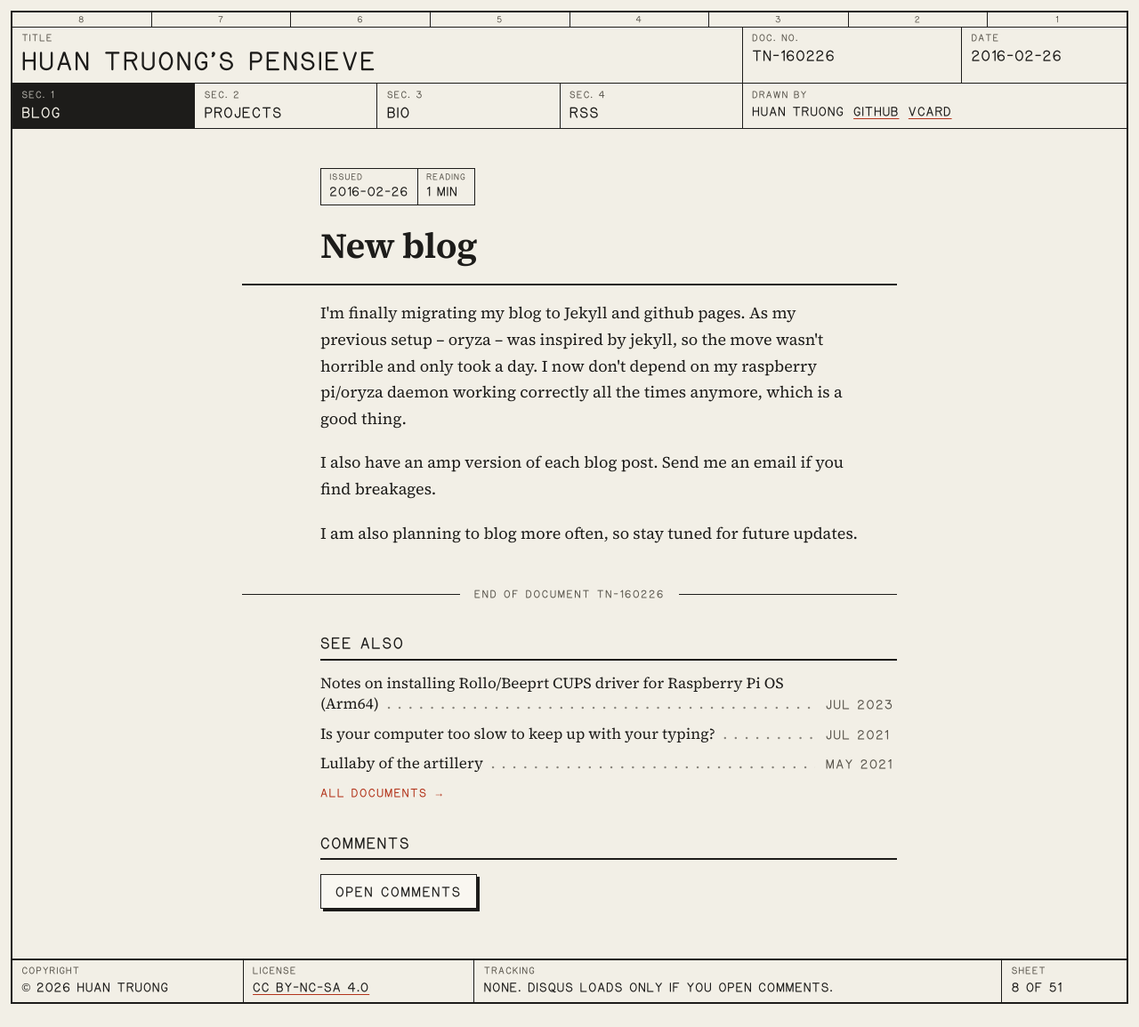
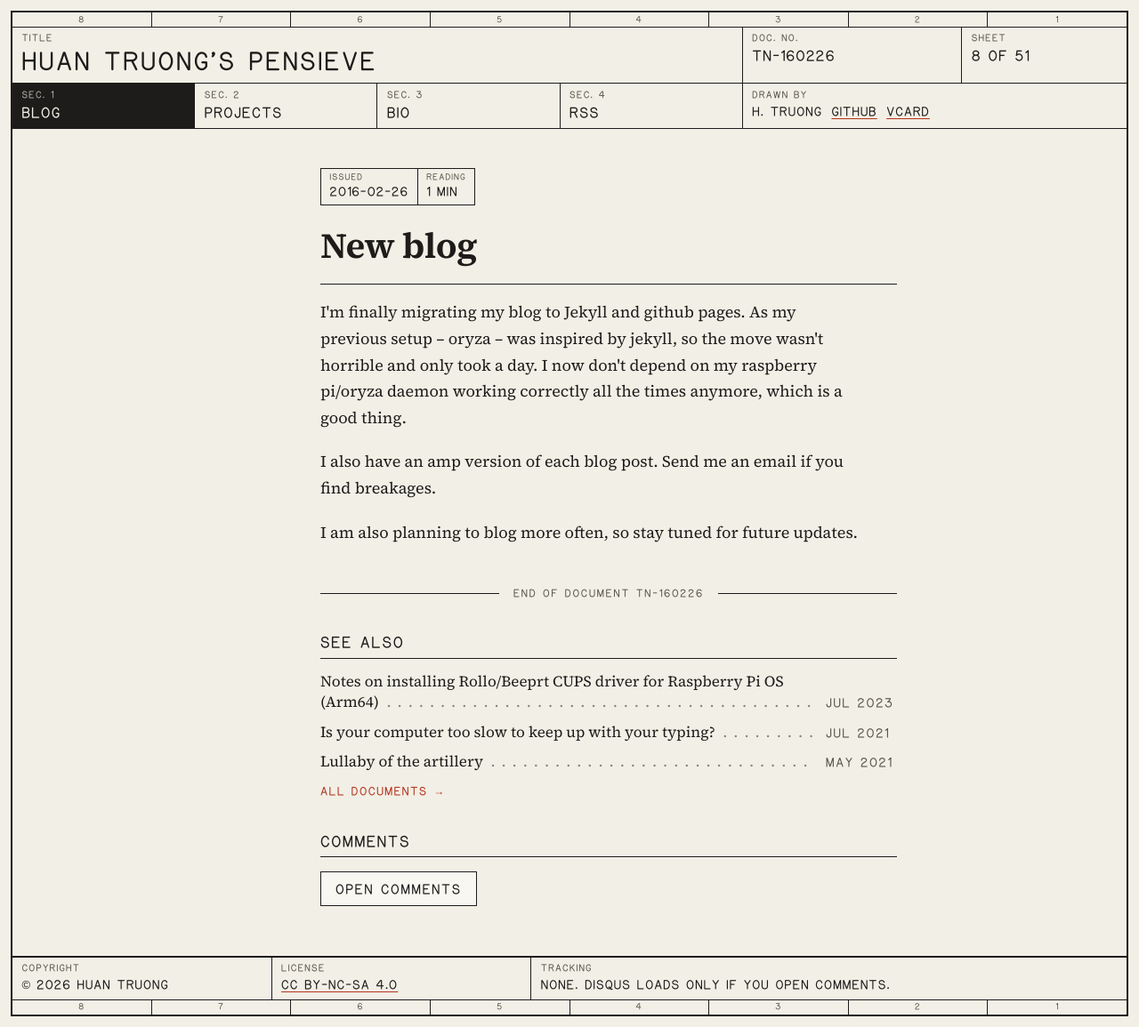
Before and after one commit to htruong/htruong.github.io, a Jekyll site: the page built from _posts/2016-02-26-new-blog.markdown, in a window 1280 px wide. Shown: the whole page at 89% size. Built offline with Jekyll 4.4.1, drawn with Linux system fonts in a browser that asks for light colours.

Commit message:
Round 4: rules on the text column, sheet/scale cells, month-first phone list
Co-Authored-By: Claude Opus 5.5 <noreply@anthropic.com>

```diff
--- a/_includes/_footer.html
+++ b/_includes/_footer.html
@@ -15,10 +15,4 @@
     <span class="tb-label">Tracking</span>
     <span class="tb-value">None. Disqus loads only if you open comments.</span>
   </div>
-  {% if include.sheet_no %}
-  <div class="tb-cell tb-sheet">
-    <span class="tb-label">Sheet</span>
-    <span class="tb-value">{{ include.sheet_no }} of {{ site.posts.size }}</span>
-  </div>
-  {% endif %}
 </footer>
--- a/_includes/_navigation.html
+++ b/_includes/_navigation.html
@@ -1,6 +1,6 @@
 {% comment %}
   The page header is the title block of an engineering drawing.
-  Pass doc="…" for the document number shown in it, and date=… for its date.
+  Pass doc="…" for the document number shown in it, and sheet_no=… on a post.
 {% endcomment %}
 {% assign here = page.url | remove: 'index.html' %}
 <header class="titleblock" role="banner">
@@ -12,10 +12,17 @@
     <span class="tb-label">Doc. no.</span>
     <span class="tb-value">{{ include.doc | default: 'TN-0000' }}</span>
   </div>
-  <div class="tb-cell tb-date">
-    <span class="tb-label">Date</span>
-    <span class="tb-value">{{ include.date | date: '%Y-%m-%d' }}</span>
+  {% if include.sheet_no %}
+  <div class="tb-cell tb-sheet">
+    <span class="tb-label">Sheet</span>
+    <span class="tb-value">{{ include.sheet_no }} of {{ site.posts.size }}</span>
   </div>
+  {% else %}
+  <div class="tb-cell tb-sheet">
+    <span class="tb-label">Scale</span>
+    <span class="tb-value">1&thinsp;:&thinsp;1</span>
+  </div>
+  {% endif %}
   <nav class="tb-nav" id="site-nav">
     <a class="tb-cell" href="/"{% if here == '/' or page.layout == 'post' or page.layout == 'blog_by_category' %} aria-current="page"{% endif %}>
       <span class="tb-label">Sec. 1</span><span class="tb-value">Blog</span>
@@ -31,6 +38,6 @@
   </nav>
   <div class="tb-cell tb-drawn">
     <span class="tb-label">Drawn by</span>
-    <span class="tb-value"><span class="tb-author">Huan Truong</span> <a href="https://github.com/{{ site.owner.github }}">Github</a> <a href="/vc">vCard</a></span>
+    <span class="tb-value"><span class="tb-author">H. Truong</span> <a href="https://github.com/{{ site.owner.github }}">Github</a> <a href="/vc">vCard</a></span>
   </div>
 </header>
--- a/_layouts/sheet.html
+++ b/_layouts/sheet.html
@@ -13,21 +13,19 @@
 {% else %}
   {% capture doc %}TN-{{ page.url | split: '/' | last | remove: '.html' | upcase | default: 'PAGE' }}{% endcapture %}
 {% endif %}
-{% comment %} The date in the title block: a post's own, else the newest post's. A post is sheet n of all posts, oldest first. {% endcomment %}
+{% comment %} A post is sheet n of all posts, oldest first {% endcomment %}
 {% if page.layout == 'post' %}
-  {% assign date = page.date %}
   {% for post in site.posts %}{% if post.url == page.url %}{% assign sheet_no = site.posts.size | minus: forloop.index0 %}{% endif %}{% endfor %}
-{% else %}
-  {% assign date = site.posts.first.date %}
 {% endif %}
 <body class="{{ page.layout }}">
 <div class="sheet">
   {% include _zones.html %}
-  {% include _navigation.html doc=doc date=date %}
+  {% include _navigation.html doc=doc sheet_no=sheet_no %}
   <main id="main" role="main">
     {{ content }}
   </main>
-  {% include _footer.html sheet_no=sheet_no %}
+  {% include _footer.html %}
+  {% include _zones.html %}
 </div>
 {% include _scripts.html %}
 </body>
--- a/_sass/datasheet.scss
+++ b/_sass/datasheet.scss
@@ -52,10 +52,10 @@ img {
   max-width: $index-column;
   margin: 0 auto;
 }
-// Everything that isn't a margin note starts at the text column
+// Everything that isn't a margin note starts at the text column, rules too
 @mixin text-column {
   @media #{$sheet-wide} {
-    padding-left: $margin-col;
+    margin-left: $margin-col;
   }
 }
 .contents-head,
@@ -63,7 +63,8 @@ img {
 .doc-head,
 .doc-body,
 .see-also,
-.doc-comments {
+.doc-comments,
+.end-mark {
   @include text-column;
 }
 
@@ -77,7 +78,7 @@ img {
   justify-content: space-between;
   gap: 0.25rem 1rem;
   padding-bottom: 0.5rem;
-  border-bottom: 2px solid $ink;
+  border-bottom: 1px solid $ink;
   h1 {
     margin: 0;
     @include label-text(1.625rem);
@@ -136,6 +137,9 @@ img {
     grid-template-columns: minmax(0, 1fr) auto;
     column-gap: 0.75rem;
     align-items: last baseline;
+    @media #{$sheet-narrow} {
+      align-items: first baseline;
+    }
     padding: 0.3rem 0;
     color: $ink;
     text-decoration: none;
@@ -151,6 +155,8 @@ img {
 .toc-title {
   position: relative;
   overflow: hidden;
+  // Room for a few dots even when the last line is full
+  padding-right: 2rem;
   font-size: 1.0625rem;
   line-height: 1.4;
   @media #{$sheet-narrow} {
@@ -169,11 +175,28 @@ img {
 }
 .toc-page {
   // Left-aligned in a fixed column, so every leader stops at the same place
-  min-width: 2.25rem;
+  width: 2.5rem;
   text-align: left;
   white-space: nowrap;
   @include label-text(0.8125rem);
   color: $ink-2;
+}
+
+// Narrow: the month leads each line and the leaders go
+@media #{$sheet-narrow} {
+  .toc a {
+    grid-template-columns: auto minmax(0, 1fr);
+  }
+  .toc-title {
+    padding-right: 0;
+    &::after {
+      content: none;
+    }
+  }
+  .toc-page {
+    order: -1;
+    align-self: baseline;
+  }
 }
 
 /* Topics as part codes */
@@ -199,7 +222,7 @@ img {
 
 .doc-head {
   padding-bottom: 1.25rem;
-  border-bottom: 2px solid $ink;
+  border-bottom: 1px solid $ink;
   h1 {
     max-width: $measure;
     margin: 0;
@@ -347,7 +370,7 @@ img {
     margin: 0 0 1.5rem;
     padding: 0 0 1.25rem;
     border-top: 0;
-    border-bottom: 2px solid $ink;
+    border-bottom: 1px solid $ink;
     font-size: 2.5rem;
     line-height: 1.12;
     @media #{$sheet-narrow} {
@@ -511,7 +534,8 @@ img {
   display: flex;
   align-items: center;
   gap: 1rem;
-  margin: 0 0 2.5rem;
+  margin-top: 0;
+  margin-bottom: 2.5rem;
   @include label-text(0.6875rem);
   letter-spacing: 0.12em;
   color: $ink-2;
@@ -525,7 +549,7 @@ img {
 .doc-end-head {
   margin: 0 0 0.25rem;
   padding-bottom: 0.4rem;
-  border-bottom: 2px solid $ink;
+  border-bottom: 1px solid $ink;
   @include label-text(1rem);
   letter-spacing: 0.06em;
 }
@@ -535,7 +559,7 @@ img {
     padding-top: 0.3rem;
   }
   .toc-page {
-    min-width: 5rem;
+    width: 5rem;
   }
 }
 .see-all {
@@ -566,15 +590,9 @@ img {
   @include label-text(0.875rem);
   color: $ink;
   text-decoration: none;
-  box-shadow: 3px 3px 0 $ink;
-  transition: transform 0.08s, box-shadow 0.08s;
   &:hover,
   &:focus-visible {
     background: $ink;
     color: $paper;
   }
-  &:active {
-    transform: translate(3px, 3px);
-    box-shadow: 0 0 0 $ink;
-  }
 }
--- a/_sass/titleblock.scss
+++ b/_sass/titleblock.scss
@@ -63,9 +63,19 @@ $sheet-narrow: "(max-width: 47.9375em)";
       border-left: 0;
     }
   }
-  // A phone-sized sheet has no room for zones worth naming
+  // The strip along the bottom edge
+  &:last-child {
+    border-top: 1px solid $ink;
+    border-bottom: 0;
+  }
+  // Four zones on a narrow sheet
   @media #{$sheet-narrow} {
-    display: none;
+    span:nth-child(-n + 4) {
+      display: none;
+    }
+    span:nth-child(5) {
+      border-left: 0;
+    }
   }
 }
 
@@ -100,20 +110,19 @@ $sheet-narrow: "(max-width: 47.9375em)";
   grid-template-columns: repeat(4, minmax(0, 1fr));
   grid-template-areas:
     "title title title title"
-    "nav nav nav nav";
+    "nav nav nav nav"
+    "doc doc sheet sheet";
   border-bottom: 1px solid $ink;
   @media #{$sheet-wide} {
     grid-template-columns: repeat(4, minmax(0, 1fr)) minmax(0, 1.2fr) minmax(0, 0.9fr);
     grid-template-areas:
-      "title title title title doc date"
+      "title title title title doc sheet"
       "nav nav nav nav drawn drawn";
   }
   > .tb-cell:last-child {
     border-bottom: 0;
   }
-  // A phone gets the title and the sections; the rest is in the footer
-  .tb-doc,
-  .tb-date,
+  // A phone gets the title, the sections and the numbers; "Drawn by" is in the footer
   .tb-drawn {
     @media #{$sheet-narrow} {
       display: none;
@@ -137,9 +146,15 @@ $sheet-narrow: "(max-width: 47.9375em)";
   .tb-doc {
     grid-area: doc;
   }
-  .tb-date {
-    grid-area: date;
+  .tb-sheet {
+    grid-area: sheet;
     border-right: 0;
+  }
+  @media #{$sheet-narrow} {
+    .tb-doc,
+    .tb-sheet {
+      border-bottom: 0;
+    }
   }
   .tb-drawn {
     grid-area: drawn;
--- a/feed.xml
+++ b/feed.xml
@@ -33,14 +33,14 @@ layout: null
   <h:div class="titleblock">
     <h:a class="tb-cell tb-title" href="{{ '/' | absolute_url }}"><h:span class="tb-label">Title</h:span><h:span class="tb-value">Huan Truong&#8217;s Pensieve</h:span></h:a>
     <h:div class="tb-cell tb-doc"><h:span class="tb-label">Doc. no.</h:span><h:span class="tb-value">TN-FEED</h:span></h:div>
-    <h:div class="tb-cell tb-date"><h:span class="tb-label">Date</h:span><h:span class="tb-value">{{ site.posts.first.date | date: '%Y-%m-%d' }}</h:span></h:div>
+    <h:div class="tb-cell tb-sheet"><h:span class="tb-label">Scale</h:span><h:span class="tb-value">1&#8201;:&#8201;1</h:span></h:div>
     <h:div class="tb-nav">
       <h:a class="tb-cell" href="{{ '/' | absolute_url }}"><h:span class="tb-label">Sec. 1</h:span><h:span class="tb-value">Blog</h:span></h:a>
       <h:a class="tb-cell" href="{{ '/projects.html' | absolute_url }}"><h:span class="tb-label">Sec. 2</h:span><h:span class="tb-value">Projects</h:span></h:a>
       <h:a class="tb-cell" href="{{ '/about.html' | absolute_url }}"><h:span class="tb-label">Sec. 3</h:span><h:span class="tb-value">Bio</h:span></h:a>
       <h:a class="tb-cell tb-rss" href="{{ page.url | absolute_url }}" aria-current="page"><h:span class="tb-label">Sec. 4</h:span><h:span class="tb-value">RSS</h:span></h:a>
     </h:div>
-    <h:div class="tb-cell tb-drawn"><h:span class="tb-label">Drawn by</h:span><h:span class="tb-value"><h:span class="tb-author">Huan Truong</h:span> <h:a href="https://github.com/{{ site.owner.github }}">Github</h:a> <h:a href="{{ '/vc' | absolute_url }}">vCard</h:a></h:span></h:div>
+    <h:div class="tb-cell tb-drawn"><h:span class="tb-label">Drawn by</h:span><h:span class="tb-value"><h:span class="tb-author">H. Truong</h:span> <h:a href="https://github.com/{{ site.owner.github }}">Github</h:a> <h:a href="{{ '/vc' | absolute_url }}">vCard</h:a></h:span></h:div>
   </h:div>
 
   <h:div class="feed-intro">
@@ -91,4 +91,5 @@ layout: null
   {% endfor %}
 
   <h:div class="feed-end"><h:p class="end-mark">End of feed</h:p></h:div>
+  <h:div class="zones" aria-hidden="true"><h:span>8</h:span><h:span>7</h:span><h:span>6</h:span><h:span>5</h:span><h:span>4</h:span><h:span>3</h:span><h:span>2</h:span><h:span>1</h:span></h:div>
 </feed>
```
Also changed, not shown: other parts of _layouts/sheet.html (+1 -1 lines).
